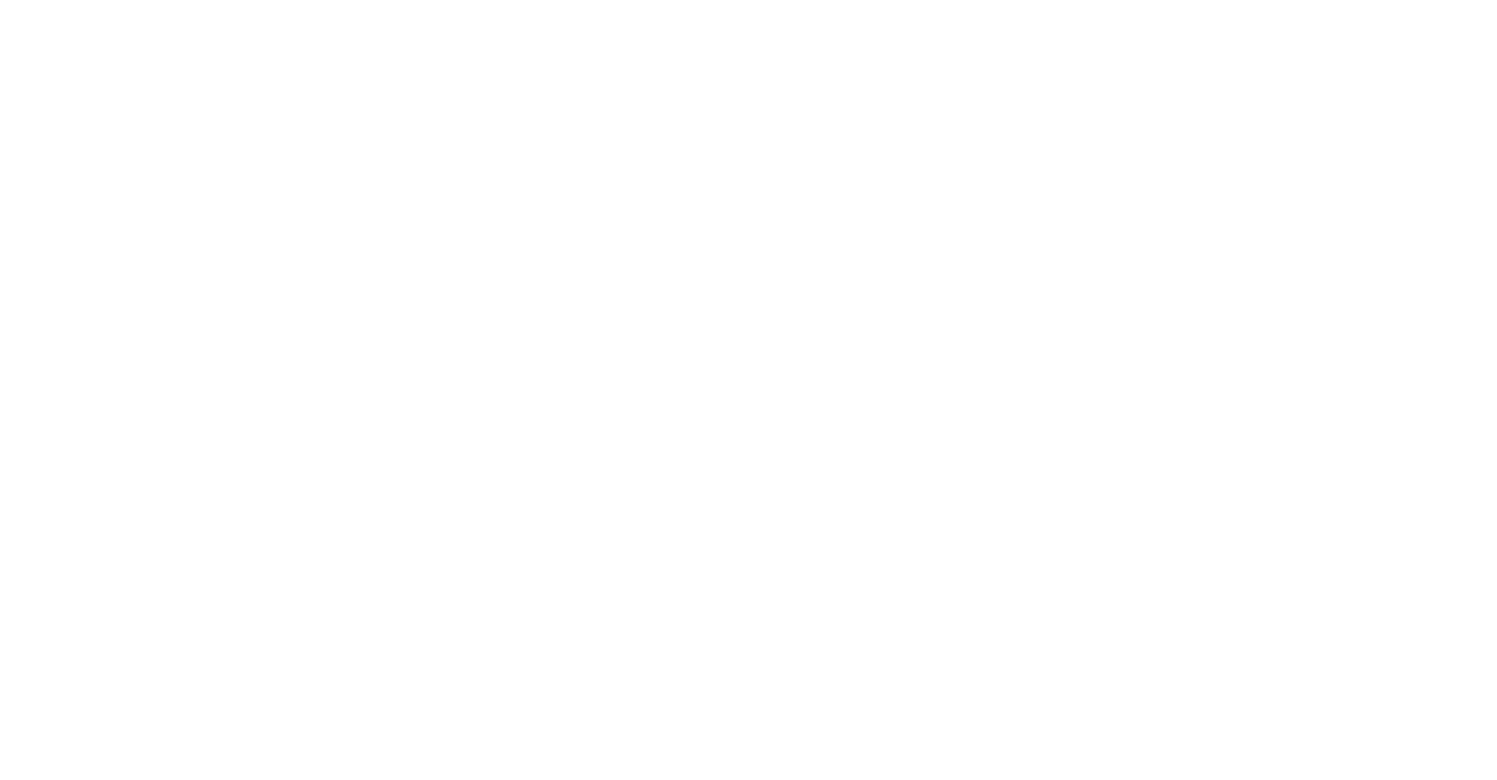
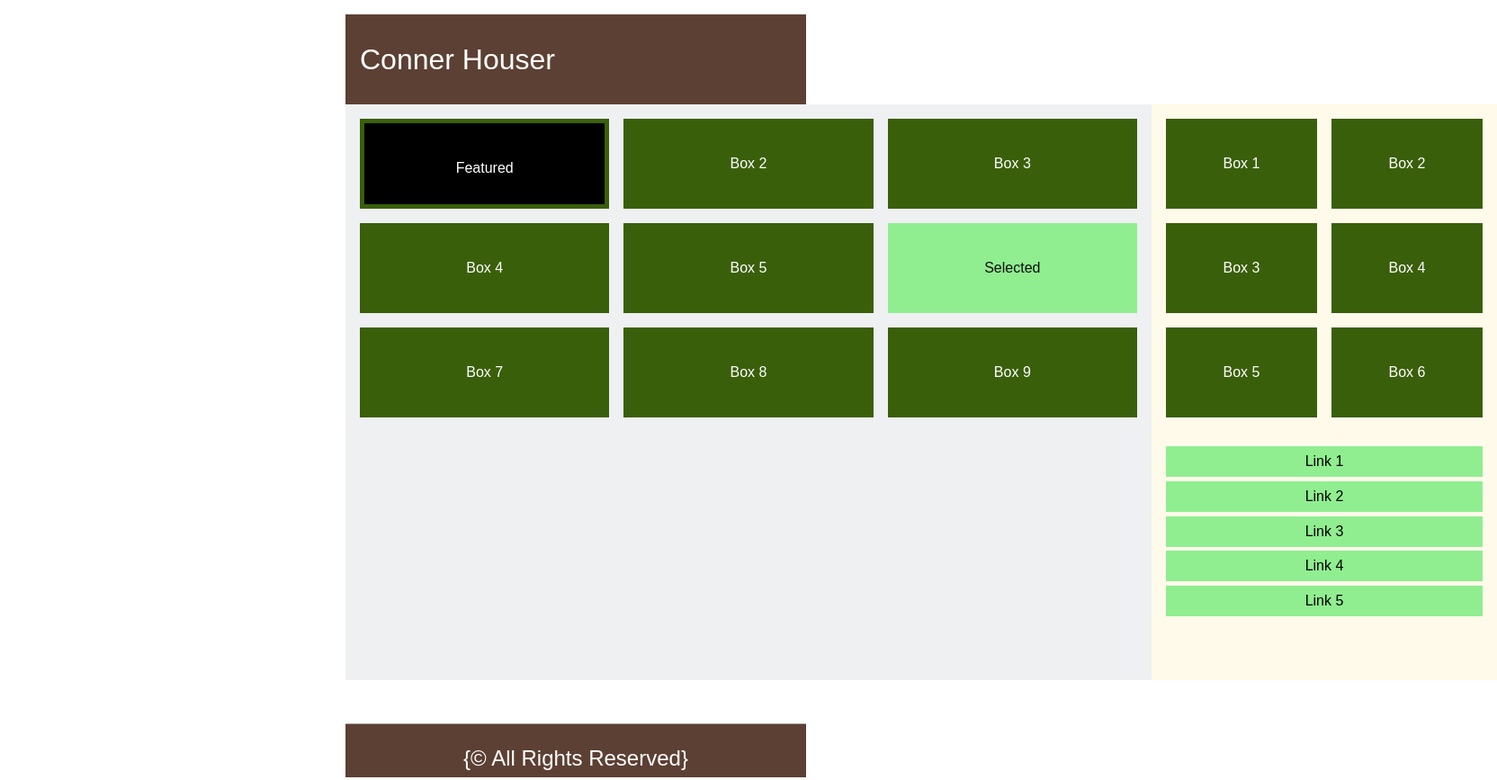
Before and after one commit to Conner-Houser/web2620-class-activities-Conner-Houser-main, a website built with Vite: page src/example01.html in a window 1280 px wide. Shown: the whole page at 90% size, 1664 px wide, since content can reach past the window. Before the commit the page ends 800 px from the top, so only its background shows below. Built offline with nearby package versions, Linux system fonts and the light colour scheme.

Commit message:
PO1 Conner Houser WEB 2620

```diff
--- a/src/example01.html
+++ b/src/example01.html
@@ -4,9 +4,48 @@
   <meta charset="UTF-8">
   <meta name="viewport" content="width=device-width, initial-scale=1.0">
   <link rel="stylesheet" href="./stylesheets/example01.css">
-  <title>Document</title>
+  <title>Example 01 Conner Houser</title>
 </head>
 <body>
+  <header>Conner Houser</header>
 
+    <div class="container" id="main-container">
+      <div id="main-col">
+        <div class="boxes clearfix">
+          <div class="box" type="featured">Featured</div>
+          <div class="box">Box 2</div>
+          <div class="box">Box 3</div>
+          <div class="box">Box 4</div>
+          <div class="box">Box 5</div>
+          <div class="box" selected>Selected</div>
+          <div class="box">Box 7</div>
+          <div class="box">Box 8</div>
+          <div class="box">Box 9</div>
+        </div>
+      </div>
+      <div id="aside-col">
+        <div class="boxes clearfix">
+          <div class="box">Box 1</div>
+          <div class="box">Box 2</div>
+          <div class="box">Box 3</div>
+          <div class="box">Box 4</div>
+          <div class="box">Box 5</div>
+          <div class="box">Box 6</div>
+        </div>
+
+        <ul class="links">
+          <li><a href="#link_1">Link 1</a></li>
+          <li><a href="#link_2">Link 2</a></li>
+          <li><a href="#link_3">Link 3</a></li>
+          <li><a href="#link_4">Link 4</a></li>
+          <li><a href="#link_5">Link 5</a></li>
+        </ul>
+
+      </div>
+    </div>
+
+  <footer>{&copy; All Rights Reserved}</footer>
+
+  <script type="module" src="./javascripts/main.js"></script>
 </body>
 </html>
--- a/src/stylesheets/example01.css
+++ b/src/stylesheets/example01.css
@@ -1 +1,145 @@
 /* TODO: Example 01 (Activity 2) CSS goes here */
+html{
+    box-sizing: border-box;
+    font-family:Arial, Helvetica, sans-serif;
+    font-size: 16px;
+}
+
+*, ::before, ::after{
+    box-sizing: inherit;
+}
+
+body{
+    margin: 0;
+}
+
+header{
+    font-size: 2rem;
+    padding: 0 1rem;
+    height: 100px;
+    line-height: 100px;
+    background-color: #5C4033;
+    color: white;
+}
+
+footer{
+    font-size: 1.5rem;
+    text-align: center;
+    height: 60px;
+    line-height: 60px;
+    background-color: #5C4033;
+    color: white;
+}
+
+#main-container{
+    height: calc(100vh - 160px);
+    display: table;
+    width: 100vw;
+}
+
+#main-col{
+    background-color: #eff0f2;
+    display: table-cell;
+}
+
+#main-container #main-col [selected]{
+    color: #0e0e0e;
+    background-color: #90EE90;
+}
+
+#main-container #main-col [type="featured"]{
+    border: 5px solid #3A5F0B;
+    background-color: black;
+}
+
+ul.links{
+    list-style: none;
+    padding: 1rem;
+}
+
+ul.links li{
+    color: black;
+    padding: .5rem;
+    background-color: #90EE90;
+    margin-bottom: .3rem;
+    text-align: center;
+}
+
+ul.links li a{
+    color: inherit;
+    text-decoration: none;
+}
+
+ul.links > li > a:link{
+    color: black;
+}
+
+ul.links > li > a:visited{
+    color: #653c48;
+}
+
+ul.links > li > a:active{
+    border-bottom: 3px solid #6f2a45;
+}
+
+ul.links > li:hover{
+    background-color: #fffaea;
+    border: .2rem solid black;
+}
+
+#aside-col{
+    display: none;
+}
+
+#main-container .box{
+    height: 100px;
+    line-height: 100px;
+    background-color: #3A5F0B;
+    text-align: center;
+    color: white;
+    margin: 1rem 1rem 0 1rem;
+}
+
+.clearfix::after{
+    content:"";
+    clear: both;
+    display: table;
+}
+
+
+/* Media Queries */
+
+@media all and (min-width: 600px){
+    #main-col .dox{
+        float: left;
+        margin: 1rem 0 0 1rem;
+        width: calc((100% - 3rem) / 2);
+    }
+
+
+}
+
+
+@media all and (min-width: 800px){
+    #main-col{
+        width: 70%;
+    }
+
+    #main-container .box{
+        float: left;
+        margin: 1rem 0 0 1rem;
+        width: calc((100% - 4rem) / 3)
+    }
+
+    #aside-col{
+        display: table-cell;
+        background-color: #fffaea;
+
+    }
+
+    #aside-col .box{
+        width: calc((100% - 3rem) / 2);
+        vertical-align: top;
+    }
+
+}
```
